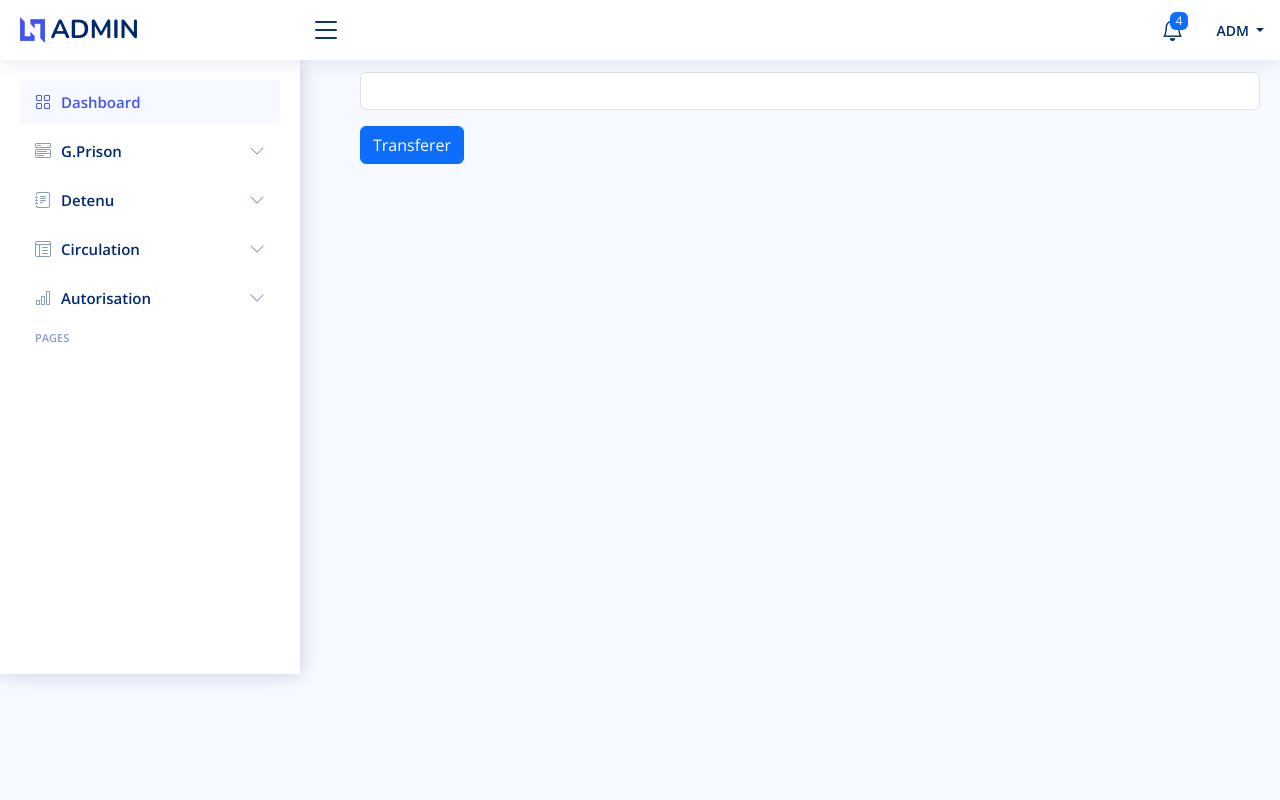
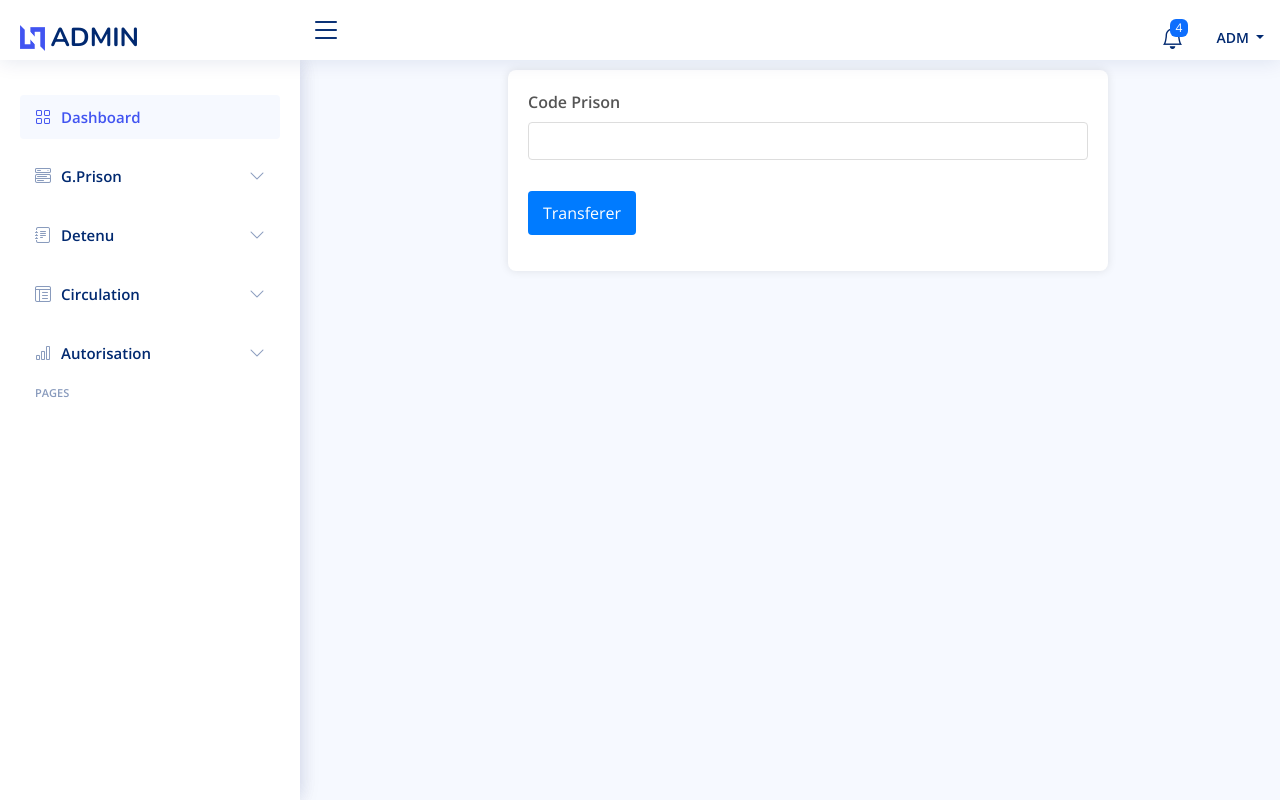
Before and after one commit to Perfectus001/GENIUS_COMMISSARIAT, a PHP site: page /views/detenu/transferer_detenu.php in a window 1280 px wide. Run offline with PHP 8.4, Linux system fonts and the light colour scheme; some libraries are stand-ins or nearby versions.

Commit message:
MJ -V:17 commit

```diff
--- a/views/detenu/transferer_detenu.php
+++ b/views/detenu/transferer_detenu.php
@@ -8,27 +8,41 @@
 
     <!-- Bootstrap CSS -->
     <link href="https://stackpath.bootstrapcdn.com/bootstrap/4.5.2/css/bootstrap.min.css" rel="stylesheet">
+    <link href="../../partials/assets/img/favicon.png" rel="icon">
+    <link href="../../partials/assets/img/apple-touch-icon.png" rel="apple-touch-icon">
+    <!-- Google Fonts -->
+    <link href="https://fonts.gstatic.com" rel="preconnect">
+    <link href="https://fonts.googleapis.com/css?family=Open+Sans:300,300i,400,400i,600,600i,700,700i|Nunito:300,300i,400,400i,600,600i,700,700i|Poppins:300,300i,400,400i,500,500i,600,600i,700,700i" rel="stylesheet">
 
+    <!-- Vendor CSS Files -->
+    <link href="../../partials/assets/vendor/bootstrap/css/bootstrap.min.css" rel="stylesheet">
+    <link href="../../partials/assets/vendor/bootstrap-icons/bootstrap-icons.css" rel="stylesheet">
+    <link href="../../partials/assets/vendor/boxicons/css/boxicons.min.css" rel="stylesheet">
+    <link href="../../partials/assets/vendor/quill/quill.snow.css" rel="stylesheet">
+    <link href="../../partials/assets/vendor/quill/quill.bubble.css" rel="stylesheet">
+    <link href="../../partials/assets/vendor/remixicon/remixicon.css" rel="stylesheet">
+    <link href="../../partials/assets/vendor/simple-datatables/style.css" rel="stylesheet">
+
+    <link rel="stylesheet" href="./cssDetenu/style.css">
+
+    <!-- Template Main CSS File -->
+    <link href="../../partials/assets/css/style.css" rel="stylesheet">
     <style>
         body {
             padding: 20px;
         }
 
         .sidebar {
-            width: 300px;
-            height: 614px;
-            background-color: #f0f0f0;
-            padding: 20px;
-            float: left;
             margin-right: 20px;
         }
 
         .content {
-            margin-left: 340px; /* 300px sidebar width + 20px margin */
+            margin-left: 0px; /* 300px sidebar width + 20px margin */
         }
 
         .form-container {
-            margin-top: 20px; /* Adjust as needed */
+            margin-top: 50px; /* Adjust as needed */
+            width: 250%;
         }
     </style>
 </head>
@@ -38,7 +52,7 @@
         <?php include('../../partials/sidebar.php'); ?>
     </div>
 
-    <div class="content">
+    <div class="content ">
         <?php
         if (isset($_GET['detenu'])) {
             $detenu = $_GET['detenu'];
@@ -77,6 +91,19 @@
 
     <!-- Bootstrap JS -->
     <script src="https://stackpath.bootstrapcdn.com/bootstrap/4.5.2/js/bootstrap.min.js"></script>
+
+
+    <script src="../../partials/assets/vendor/apexcharts/apexcharts.min.js"></script>
+    <script src="../../partials/assets/vendor/bootstrap/js/bootstrap.bundle.min.js"></script>
+    <script src="../../partials/assets/vendor/chart.js/chart.umd.js"></script>
+    <script src="../../partials/assets/vendor/echarts/echarts.min.js"></script>
+    <script src="../../partials/assets/vendor/quill/quill.js"></script>
+    <script src="../../partials/assets/vendor/simple-datatables/simple-datatables.js"></script>
+    <script src="../../partials/assets/vendor/tinymce/tinymce.min.js"></script>
+    <script src="../../partials/assets/vendor/php-email-form/validate.js"></script>
+
+    <!-- Template Main JS File -->
+    <script src="../../partials/assets/js/main.js"></script>
 </body>
 
 </html>
```
